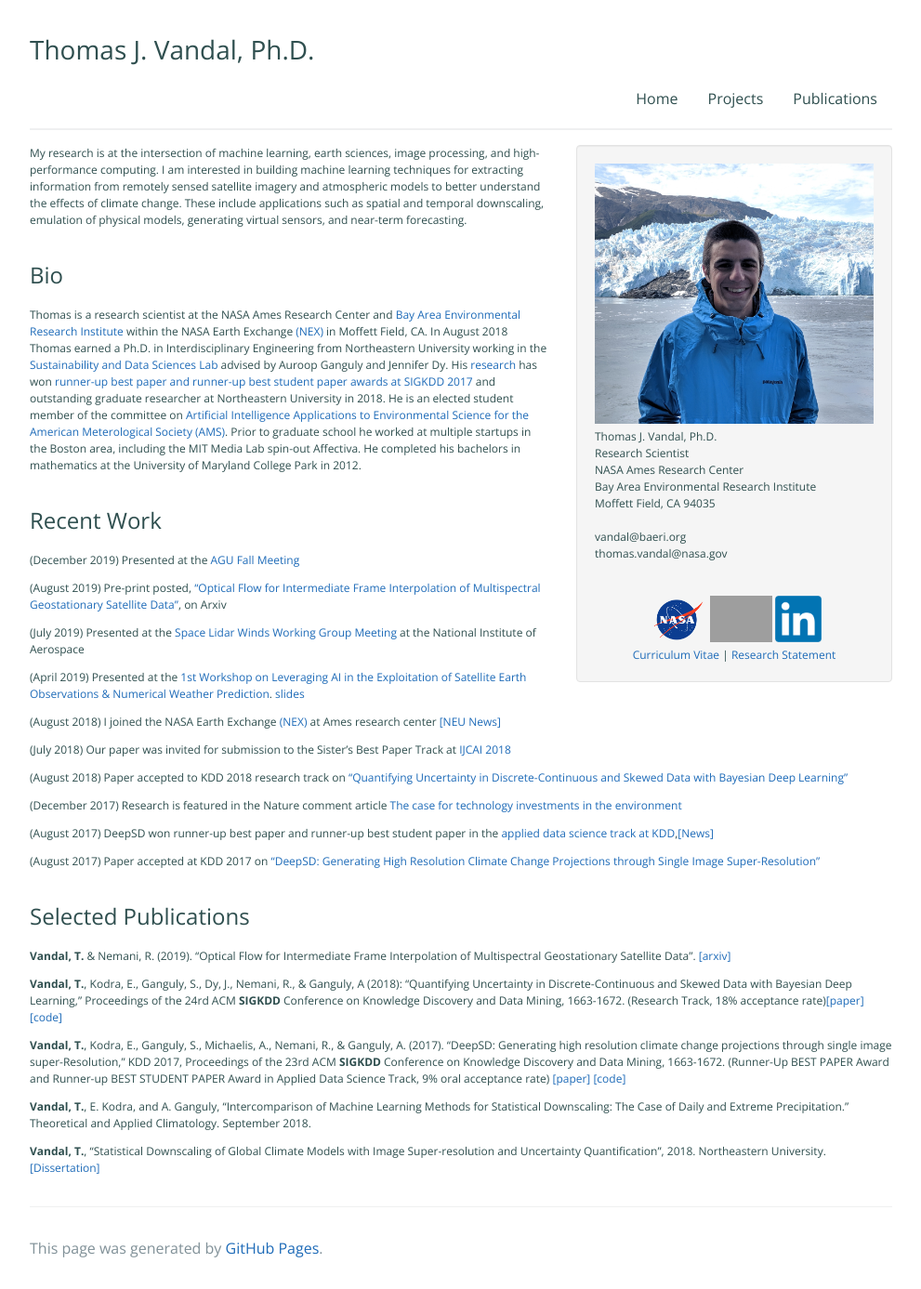
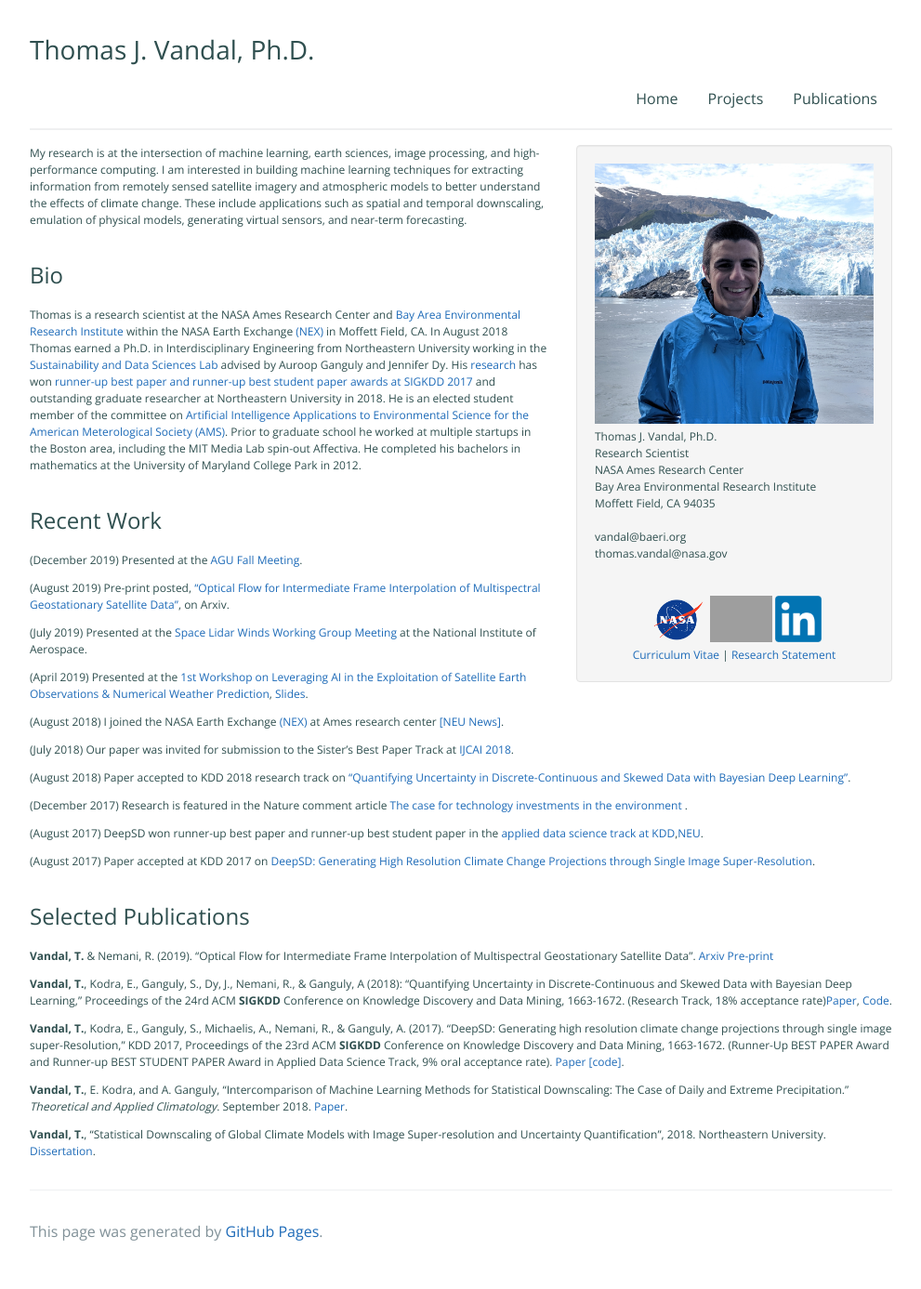
Before and after one commit to tjvandal/tjvandal.github.io, a Jekyll site: the page built from index.md, in a window 1280 px wide. Shown: the whole page at 93% size, without its empty margins (144-1135 px from the left). Built offline with Jekyll 4.4.1, drawn with Linux system fonts in a browser that asks for light colours; grey boxes are pictures that could not be loaded.

Commit message:
reformat links

```diff
--- a/index.md
+++ b/index.md
@@ -16,26 +16,26 @@
 
 # Recent Work
 
-<p>(December 2019) Presented at the [AGU Fall Meeting](https://agu.confex.com/agu/fm19/meetingapp.cgi/Paper/608499) </p>
-<p>(August 2019) Pre-print posted, ["Optical Flow for Intermediate Frame Interpolation of Multispectral Geostationary Satellite Data"](https://arxiv.org/abs/1907.12013), on Arxiv </p>
-<p>(July 2019) Presented at the [Space Lidar Winds Working Group Meeting](https://winds-lidar-group.larc.nasa.gov/) at the National Institute of Aerospace </p>
-<p>(April 2019) Presented at the [1st Workshop on Leveraging AI in the Exploitation of Satellite Earth Observations & Numerical Weather Prediction](https://www.star.nesdis.noaa.gov/star/meeting_2019AIWorkshop.php). [slides](https://www.star.nesdis.noaa.gov/star/documents/meetings/2019AI/Wednesday/S2_3-3_NOAAai2019_Vandal.pptx) </p>
-<p>(August 2018) I joined the NASA Earth Exchange [(NEX)](https://www.nasa.gov/nex/team/) at Ames research center [[NEU News]](http://www.civ.neu.edu/news/sds-lab-phd-student-thomas-vandal-accepts-position-nasa-scientist) </p>
-<p>(July 2018) Our paper was invited for submission to the Sister's Best Paper Track at [IJCAI 2018](https://www.ijcai.org/proceedings/2018/759) </p>
-<p>(August 2018) Paper accepted to KDD 2018 research track on ["Quantifying Uncertainty in Discrete-Continuous and Skewed Data with Bayesian Deep Learning"](https://www.kdd.org/kdd2018/accepted-papers/view/quantifying-uncertainty-in-discrete-continuous-and-skewed-data-with-bayesia)</p>
+<p>(December 2019) Presented at the [AGU Fall Meeting](https://agu.confex.com/agu/fm19/meetingapp.cgi/Paper/608499). </p>
+<p>(August 2019) Pre-print posted, ["Optical Flow for Intermediate Frame Interpolation of Multispectral Geostationary Satellite Data"](https://arxiv.org/abs/1907.12013), on Arxiv. </p>
+<p>(July 2019) Presented at the [Space Lidar Winds Working Group Meeting](https://winds-lidar-group.larc.nasa.gov/) at the National Institute of Aerospace.</p>
+<p>(April 2019) Presented at the [1st Workshop on Leveraging AI in the Exploitation of Satellite Earth Observations & Numerical Weather Prediction](https://www.star.nesdis.noaa.gov/star/meeting_2019AIWorkshop.php), [Slides](https://www.star.nesdis.noaa.gov/star/documents/meetings/2019AI/Wednesday/S2_3-3_NOAAai2019_Vandal.pptx).</p>
+<p>(August 2018) I joined the NASA Earth Exchange [(NEX)](https://www.nasa.gov/nex/team/) at Ames research center [[NEU News]](http://www.civ.neu.edu/news/sds-lab-phd-student-thomas-vandal-accepts-position-nasa-scientist). </p>
+<p>(July 2018) Our paper was invited for submission to the Sister's Best Paper Track at [IJCAI 2018](https://www.ijcai.org/proceedings/2018/759). </p>
+<p>(August 2018) Paper accepted to KDD 2018 research track on ["Quantifying Uncertainty in Discrete-Continuous and Skewed Data with Bayesian Deep Learning"](https://www.kdd.org/kdd2018/accepted-papers/view/quantifying-uncertainty-in-discrete-continuous-and-skewed-data-with-bayesia).</p>
 <p>(December 2017) Research is featured in the Nature comment article [The case for technology investments in the environment
-](https://www.nature.com/articles/d41586-017-08675-7)</p>
-<p>(August 2017) DeepSD won runner-up best paper and runner-up best student paper in the [applied data science track at KDD](https://www.kdd.org/kdd2017/accepted-papers),[[News]](https://knuth.coe.neu.edu/news/phd-student-ganguly-receive-runner-up-best-paper-awards/)</p>
-<p>(August 2017) Paper accepted at KDD 2017 on ["DeepSD: Generating High Resolution Climate Change Projections through Single Image Super-Resolution"](https://www.kdd.org/kdd2017/papers/view/deepsd-generating-high-resolution-climate-change-projections-through-single) </p>
+](https://www.nature.com/articles/d41586-017-08675-7).</p>
+<p>(August 2017) DeepSD won runner-up best paper and runner-up best student paper in the [applied data science track at KDD](https://www.kdd.org/kdd2017/accepted-papers),[NEU](https://knuth.coe.neu.edu/news/phd-student-ganguly-receive-runner-up-best-paper-awards/).</p>
+<p>(August 2017) Paper accepted at KDD 2017 on [DeepSD: Generating High Resolution Climate Change Projections through Single Image Super-Resolution](https://www.kdd.org/kdd2017/papers/view/deepsd-generating-high-resolution-climate-change-projections-through-single). </p>
 
 # Selected Publications
 
-**Vandal, T.** & Nemani, R. (2019). "Optical Flow for Intermediate Frame Interpolation of Multispectral Geostationary Satellite Data". [[arxiv]](https://arxiv.org/pdf/1907.12013.pdf)
+**Vandal, T.** & Nemani, R. (2019). "Optical Flow for Intermediate Frame Interpolation of Multispectral Geostationary Satellite Data". [Arxiv Pre-print](https://arxiv.org/pdf/1907.12013.pdf)
 
-**Vandal, T.**, Kodra, E., Ganguly, S., Dy, J., Nemani, R., & Ganguly, A (2018): “Quantifying Uncertainty in Discrete-Continuous and Skewed Data with Bayesian Deep Learning,” Proceedings of the 24rd ACM **SIGKDD** Conference on Knowledge Discovery and Data Mining, 1663-1672. (Research Track, 18% acceptance rate)[[paper]](https://www.kdd.org/kdd2018/accepted-papers/view/quantifying-uncertainty-in-discrete-continuous-and-skewed-data-with-bayesia) [[code]](https://github.com/tjvandal/discrete-continuous-bdl)
+**Vandal, T.**, Kodra, E., Ganguly, S., Dy, J., Nemani, R., & Ganguly, A (2018): “Quantifying Uncertainty in Discrete-Continuous and Skewed Data with Bayesian Deep Learning,” Proceedings of the 24rd ACM **SIGKDD** Conference on Knowledge Discovery and Data Mining, 1663-1672. (Research Track, 18% acceptance rate)[Paper](https://www.kdd.org/kdd2018/accepted-papers/view/quantifying-uncertainty-in-discrete-continuous-and-skewed-data-with-bayesia), [Code](https://github.com/tjvandal/discrete-continuous-bdl).
 
-**Vandal, T.**, Kodra, E., Ganguly, S., Michaelis, A., Nemani, R., & Ganguly, A. (2017). “DeepSD: Generating high resolution climate change projections through single image super-Resolution,” KDD 2017, Proceedings of the 23rd ACM **SIGKDD** Conference on Knowledge Discovery and Data Mining, 1663-1672. (Runner-Up BEST PAPER Award and Runner-up BEST STUDENT PAPER Award in Applied Data Science Track, 9% oral acceptance rate) [[paper]](https://www.kdd.org/kdd2017/papers/view/deepsd-generating-high-resolution-climate-change-projections-through-single) [[code]](https://github.com/tjvandal/deepsd)
+**Vandal, T.**, Kodra, E., Ganguly, S., Michaelis, A., Nemani, R., & Ganguly, A. (2017). “DeepSD: Generating high resolution climate change projections through single image super-Resolution,” KDD 2017, Proceedings of the 23rd ACM **SIGKDD** Conference on Knowledge Discovery and Data Mining, 1663-1672. (Runner-Up BEST PAPER Award and Runner-up BEST STUDENT PAPER Award in Applied Data Science Track, 9% oral acceptance rate). [Paper](https://www.kdd.org/kdd2017/papers/view/deepsd-generating-high-resolution-climate-change-projections-through-single) [[code]](https://github.com/tjvandal/deepsd).
 
-**Vandal, T.**, E. Kodra, and A. Ganguly, “Intercomparison of Machine Learning Methods for Statistical Downscaling: The Case of Daily and Extreme Precipitation.” Theoretical and Applied Climatology. September 2018.
+**Vandal, T.**, E. Kodra, and A. Ganguly, “Intercomparison of Machine Learning Methods for Statistical Downscaling: The Case of Daily and Extreme Precipitation.” *Theoretical and Applied Climatology*. September 2018. [Paper](https://link.springer.com/article/10.1007/s00704-018-2613-3).
 
-**Vandal, T.**, “Statistical Downscaling of Global Climate Models with Image Super-resolution and Uncertainty Quantification”, 2018. Northeastern University. [[Dissertation]](./papers/vandal_dissertation_2018.pdf)
+**Vandal, T.**, “Statistical Downscaling of Global Climate Models with Image Super-resolution and Uncertainty Quantification”, 2018. Northeastern University. [Dissertation](./papers/vandal_dissertation_2018.pdf).
```
Also changed, not shown: publications.md (+15 -15 lines).
